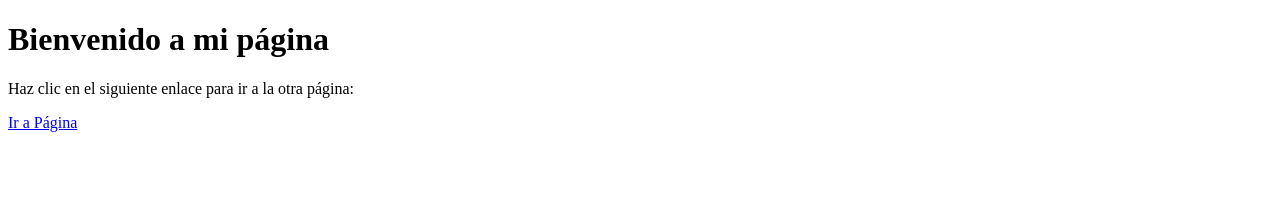
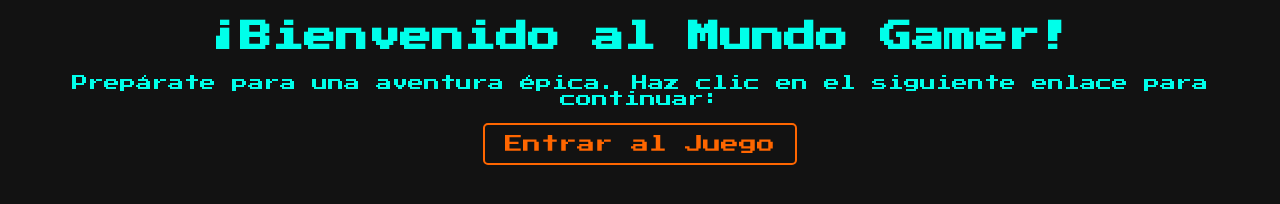
Before and after one commit to HectorSalinasRam/videojuegos, a plain HTML site: page index.html in a window 1280 px wide. Drawn offline with Linux system fonts and the light colour scheme.

Commit message:
Update index.html

```diff
--- a/index.html
+++ b/index.html
@@ -3,11 +3,41 @@
 <head>
     <meta charset="UTF-8">
     <meta name="viewport" content="width=device-width, initial-scale=1.0">
-    <title>Inicio</title>
+    <title>Inicio - Mundo Gamer</title>
+    <style>
+        body {
+            background-color: #121212;
+            color: #00ffea;
+            font-family: 'Press Start 2P', cursive;
+            text-align: center;
+        }
+        a {
+            color: #ff6600;
+            font-size: 18px;
+            text-decoration: none;
+            display: inline-block;
+            padding: 10px 20px;
+            border: 2px solid #ff6600;
+            border-radius: 5px;
+            transition: 0.3s;
+        }
+        a:hover {
+            background-color: #ff6600;
+            color: #121212;
+        }
+        @keyframes fadeIn {
+            from { opacity: 0; }
+            to { opacity: 1; }
+        }
+        h1, p, a {
+            animation: fadeIn 1.5s ease-in-out;
+        }
+    </style>
+    <link href="https://fonts.googleapis.com/css2?family=Press+Start+2P&display=swap" rel="stylesheet">
 </head>
 <body>
-    <h1>Bienvenido a mi página</h1>
-    <p>Haz clic en el siguiente enlace para ir a la otra página:</p>
-    <a href="pagina.html">Ir a Página</a>
+    <h1>¡Bienvenido al Mundo Gamer!</h1>
+    <p>Prepárate para una aventura épica. Haz clic en el siguiente enlace para continuar:</p>
+    <a href="pagina.html">Entrar al Juego</a>
 </body>
 </html>
```
